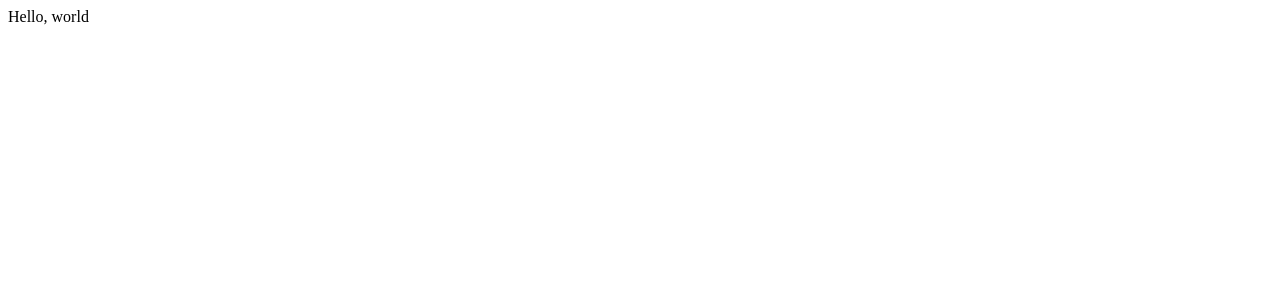
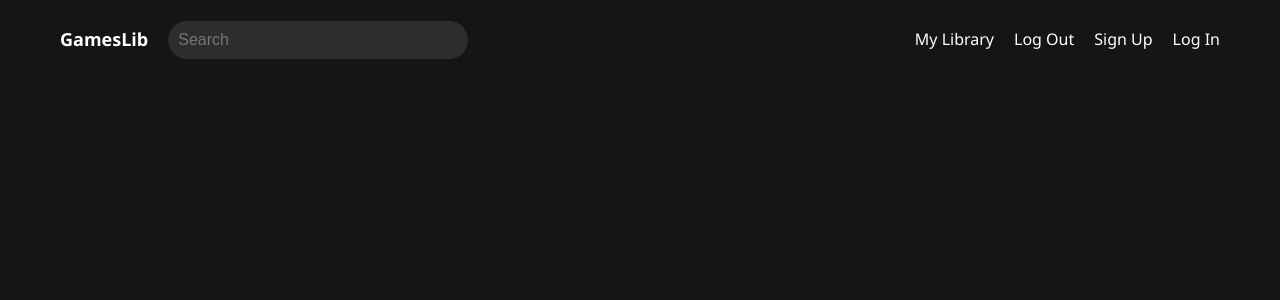
Before and after one commit to Tarkanii/GamesLib_CS50_FP, a Flask app: page / in a window 1280 px wide. Before the commit the part shown is almost empty. Shown: the top 300 px of the page. Run offline with Flask 3, Linux system fonts and the light colour scheme.

Commit message:
FL-2, create header

```diff
--- a/app.py
+++ b/app.py
@@ -1,6 +1,7 @@
 from flask import Flask, render_template
 
 app = Flask(__name__, template_folder = "templates")
+app.run(debug=True)
 
 @app.route("/")
 def index():
--- /dev/null
+++ b/static/css/reset.css
@@ -0,0 +1,130 @@
+html,
+body,
+div,
+span,
+applet,
+object,
+iframe,
+h1,
+h2,
+h3,
+h4,
+h5,
+h6,
+p,
+blockquote,
+pre,
+a,
+abbr,
+acronym,
+address,
+button,
+big,
+cite,
+code,
+del,
+dfn,
+em,
+img,
+ins,
+kbd,
+q,
+s,
+samp,
+small,
+strike,
+strong,
+sub,
+sup,
+tt,
+var,
+b,
+u,
+i,
+center,
+dl,
+dt,
+dd,
+ol,
+ul,
+li,
+fieldset,
+form,
+label,
+legend,
+table,
+caption,
+tbody,
+tfoot,
+thead,
+tr,
+th,
+td,
+article,
+aside,
+canvas,
+details,
+embed,
+figure,
+figcaption,
+footer,
+header,
+hgroup,
+menu,
+nav,
+output,
+ruby,
+section,
+summary,
+time,
+mark,
+audio,
+video {
+  margin: 0;
+  padding: 0;
+  border: 0;
+  font: inherit;
+}
+
+/* HTML5 display-role reset for older browsers */
+
+article,
+aside,
+details,
+figcaption,
+figure,
+footer,
+header,
+hgroup,
+menu,
+nav,
+section {
+  display: block;
+}
+
+body {
+  line-height: 1.2;
+}
+
+ol,
+ul {
+  list-style: none;
+}
+
+a {
+  text-decoration: none;
+}
+
+html {
+  box-sizing: border-box;
+}
+
+*,
+*::before,
+*::after {
+  box-sizing: inherit;
+}
+
+*:focus {
+  outline: none;
+}
--- /dev/null
+++ b/static/css/styles.css
@@ -0,0 +1,246 @@
+:root {
+    --font: Segoe UI, sans-serif;
+    --light-text-color: white;
+    --secondary-text-color: rgba(255, 255, 255, 0.4);
+
+    --border-color: rgba(255, 255, 255, 0.1);
+    --body-bg: #151515;
+    --card-bg: #202020;
+    --elements-bg: rgba(255, 255, 255, 0.1);
+    --elements-bg-hover: rgb(255, 255, 255);
+
+    --transition: linear 200ms;
+
+    --fs-sm: 12px;
+    --fs-m: 14px;
+    --fs-l: 16px;
+    --fs-xl: 24px;
+    --fs-xxl: 36px;
+    --fs-g: 72px;
+    --fs-logo: 18px;
+}
+
+html {
+    display: flex;
+    flex-direction: column;
+}
+
+body {
+    flex-grow: 1;
+    font-family: var(--font);
+    font-size: var(--fs-m);
+    color: var(--light-text-color);
+    background-color: var(--body-bg);
+}
+
+.container {
+    padding: 0 20px;
+    width: 100%;
+    max-width: 420px;
+}
+
+/* HEADER */
+
+.header {
+    display: flex;
+    flex-direction: row;
+    align-items: center;
+    justify-content: center;
+    height: 80px;
+}
+
+.header .container {
+    display: flex;
+    justify-content: space-between;
+    align-items: center;
+}
+
+.logo {
+    color: var(--light-text-color);
+    font-size: var(--fs-logo);
+    font-weight: 700;
+    transition: color var(--transition);
+    margin-right: 10px;
+}
+
+.logo:hover, .logo:focus {
+    color: var(--secondary-text-color);
+}
+
+.header__menu-button {
+    cursor: pointer;
+    border: none;
+    background-color: transparent;
+    height: 40px;
+    width: 40px;
+}
+
+.menu-icon {
+    stroke: var(--light-text-color);
+}
+
+.header__menu-button:hover .menu-icon,
+.header__menu-button:focus .menu-icon {
+    stroke: var(--secondary-text-color);
+    transition: stroke var(--transition);
+}
+
+#search {
+    padding: 8px 5px;
+    border: none;
+    border-radius: 10px;
+    background-color: var(--elements-bg);
+    width: 100%;
+    min-width: 20px;
+    max-width: 200px;
+    margin-right: 10px;
+    font-weight: 600;
+    transition: background-color var(--transition);
+}
+
+#search:hover, #search:focus  {
+    cursor: pointer;
+    background-color: var(--elements-bg-hover);
+}
+
+#search::-webkit-search-cancel-button{
+    cursor: pointer;
+    -webkit-appearance: none;
+    width: 20px;
+    height: 20px;
+    background-image: url(/static/img/cross.svg);
+    background-size: contain;
+
+}
+
+.header__nav {
+    display: none;
+}
+
+.nav-menu {
+    display: none;
+    position: fixed;
+    top: 80px;
+    right: 0;
+    min-height: 100%;
+    width: 100%;
+    max-width: 420px;
+    padding: 20px;
+    background-color: var(--card-bg);
+    transform: translate(100%, 0);
+    transition: transform var(--transition);
+}
+
+.nav-menu.open {
+    display: block;
+}
+
+.nav-menu.open.move {
+    transform: translate(0, 0);
+}
+
+.nav-menu__list__element:not(:last-child) {
+    margin-bottom: 5px;
+}
+
+.nav-menu__link {
+    display: block;
+    color: var(--light-text-color);
+    font-weight: 500;
+    font-size: var(--fs-xl);
+    width: 100%;
+    padding: 10px 0;
+    transition: color var(--transition);
+}
+
+.nav-menu__link:hover, .nav-menu__link:focus  {
+    cursor: pointer;
+    color: var(--secondary-text-color);
+}
+
+/* TABLET WIDTH */
+
+
+@media screen and (min-width: 768px) {
+
+    .container {
+        padding: 0 20px;
+        width: 768px;
+        max-width: unset;
+    }
+
+    .header .container {
+        align-items: center;
+        justify-content: unset;
+    }
+
+    .logo {
+        margin-right: 20px;
+    }
+
+    #search {
+        font-size: var(--fs-l);
+        font-weight: 400;
+        padding: 10px;
+        border-radius: 20px;
+        max-width: 300px;
+        margin-right: unset;
+    }
+
+    .header__menu-button {
+        margin-left: auto;
+    }
+}
+
+/* DESKTOP WIDTH */
+
+
+@media screen and (min-width: 1200px) {
+
+    .header {
+        height: auto;
+        padding: 20px 0;
+    }
+
+    .container {
+        padding: 0 20px;
+        width: 1200px;
+    }
+
+    .header__menu-button {
+        display: none;
+    }
+
+    .header__nav {
+        display: block;
+        margin-left: auto;
+    }
+
+    .header__nav .nav-list {
+        display: flex;
+        flex-direction: row;
+        flex-grow: 1;
+    }
+
+    .nav-list__element:not(:last-child) {
+        margin-right: 20px;
+    }
+
+    .nav-list__link {
+        display: block;
+        color: var(--light-text-color);
+        font-weight: 500;
+        font-size: var(--fs-l);
+        transition: color var(--transition);
+        padding: 10px 0;
+    }
+
+    .nav-list__link:hover, .nav-list__link:focus  {
+        cursor: pointer;
+        color: var(--secondary-text-color);
+    }
+
+    .nav-menu, .nav-menu.open {
+        display: none;
+    }
+}
--- /dev/null
+++ b/static/js/script.js
@@ -0,0 +1,16 @@
+document.addEventListener("DOMContentLoaded", () => {
+    const menuButton = document.querySelector(".header__menu-button");
+    const menu = document.querySelector(".nav-menu");
+
+    menuButton.addEventListener("click", () => {
+        menu.classList.toggle("open");
+
+        if (menu.classList.contains("open")) {
+            setTimeout(() => menu.classList.add("move"), 0);
+            menuButton.querySelector("use").setAttribute("href", "/static/img/icons.svg#icon-cross")
+        } else {
+            menu.classList.remove("move");
+            menuButton.querySelector("use").setAttribute("href", "/static/img/icons.svg#icon-menu")
+        }
+    })
+})
--- a/templates/index.html
+++ b/templates/index.html
@@ -1,11 +1,6 @@
-<!DOCTYPE html>
-<html lang="en">
-<head>
-    <meta charset="UTF-8">
-    <meta name="viewport" content="width=device-width, initial-scale=1.0">
-    <title>Lyla</title>
-</head>
-<body>
-    Hello, world
-</body>
-</html>
+{% extends "layout.html" %}
+
+{% block title%}GamesLib{% endblock %}
+
+{% block body %}
+{% endblock %}
--- /dev/null
+++ b/templates/layout.html
@@ -0,0 +1,44 @@
+<!DOCTYPE html>
+<html lang="en">
+<head>
+    <meta charset="UTF-8">
+    <meta name="viewport" content="width=device-width, initial-scale=1.0">
+    <link rel="stylesheet" href="/static/css/reset.css">
+    <link rel="stylesheet" href="/static/css/styles.css">
+    <title>{% block title %}{% endblock %}</title>
+</head>
+<body>
+    <header class="header">
+        <div class="container">
+            <a href="/" class="logo">GamesLib</a>
+            <input id="search" autocomplete="off" type="search" placeholder="Search">
+            <button class="header__menu-button">
+                <svg width="40" height="40" class="menu-icon">
+                    <use href="/static/img/icons.svg#icon-menu"></use>
+                </svg>
+            </button>
+            <nav class="header__nav">
+                <ul class="nav-list">
+                    <li class="nav-list__element"><a class="nav-list__link" href="/my-library">My Library</a></li>
+                    <li class="nav-list__element"><a class="nav-list__link" href="/logout">Log Out</a></li>
+                    <li class="nav-list__element"><a class="nav-list__link" href="/sign-up">Sign Up</a></li>
+                    <li class="nav-list__element"><a class="nav-list__link" href="/login">Log In</a></li>
+                </ul>
+            </nav>
+            <nav class="nav-menu">
+                <ul class="nav-menu__list">
+                    <li class="nav-menu__list__element"><a class="nav-menu__link" href="/my-library">My Library</a></li>
+                    <li class="nav-menu__list__element"><a class="nav-menu__link" href="/logout">Log Out</a></li>
+                    <li class="nav-menu__list__element"><a class="nav-menu__link" href="/sign-up">Sign Up</a></li>
+                    <li class="nav-menu__list__element"><a class="nav-menu__link" href="/login">Log In</a></li>
+                </ul>
+            </nav>
+        </div>
+    </header>
+    <main>
+        {% block body %}{% endblock %}
+    </main>
+    <footer></footer>
+    <script src="/static/js/script.js"></script>
+</body>
+</html>
```
Also changed, not shown: static/img/cross.svg (added), static/img/icons.svg (added), static/img/menu.svg (added), 2 other files.
